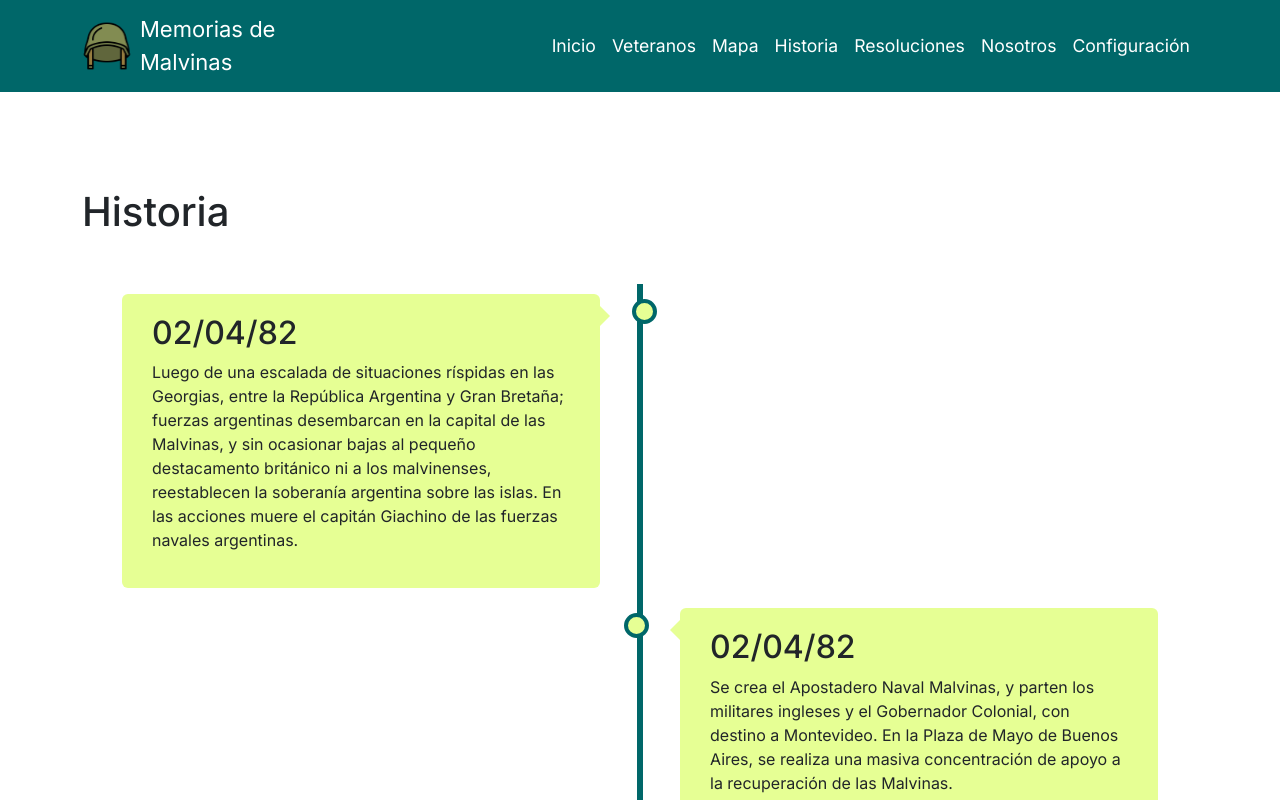
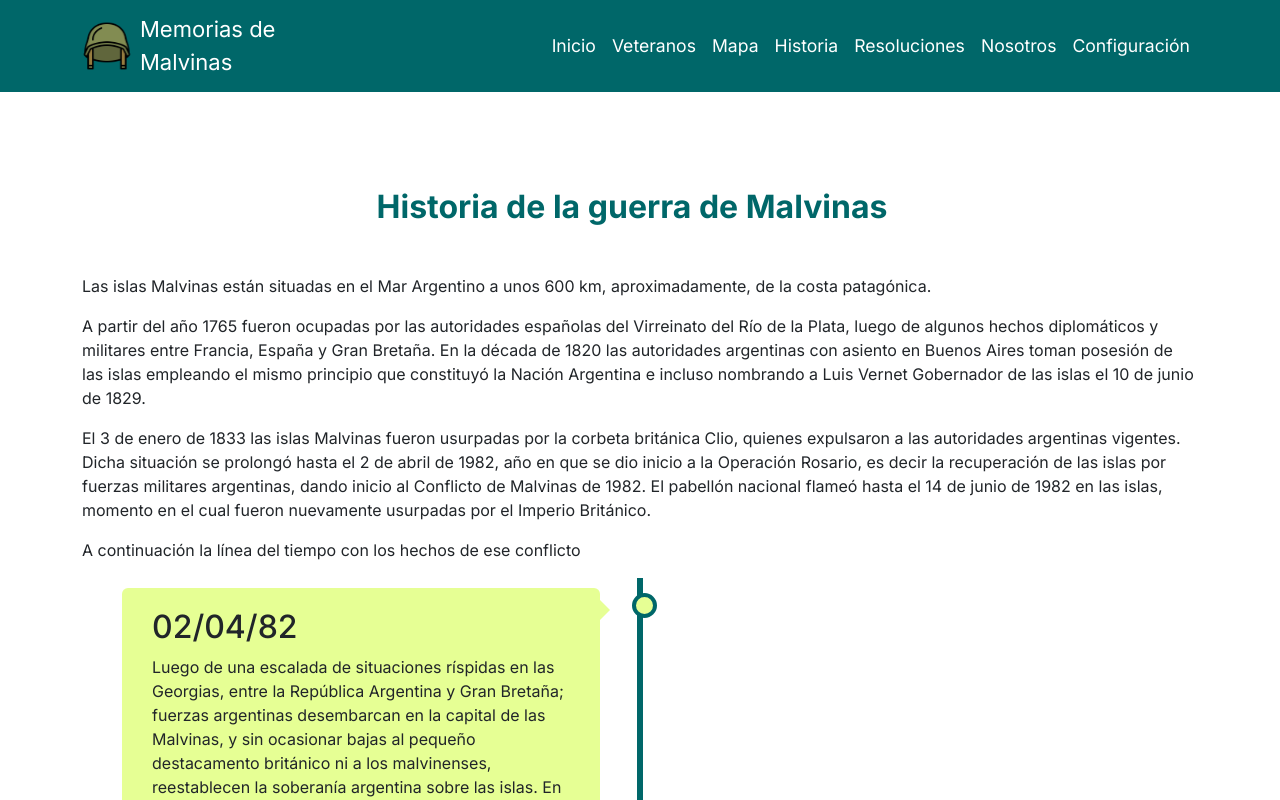
Before and after one commit to Lucho-Castagno/deu-malvinas, a Next.js app: page /historia in a window 1280 px wide. Shown: the top 800 px of the page. Built offline with nearby package versions, Linux system fonts and the light colour scheme.

Commit message:
Formateo de los títulos para que sean del mismo color. También agregue un poco de contexto a la línea del tiempo

```diff
--- a/src/app/globals.css
+++ b/src/app/globals.css
@@ -7,3 +7,9 @@ body {
 .bg-lightyellow {
   background-color: #E6FF94;
 }
+.subtitle {
+  color: #006769;
+  font-size: 2rem;
+  font-weight: bold;
+  margin-right: 1rem;
+}
--- a/src/app/historia/page.js
+++ b/src/app/historia/page.js
@@ -1,6 +1,8 @@
 "use client";
 import { useEffect, useState } from "react";
 import styles from './Historia.module.css';
+import "../globals.css";
+
 
 export default function EventosPage() {
   const [events, setEvents] = useState([]);
@@ -20,8 +22,17 @@ export default function EventosPage() {
 
   return (
     <main className="container my-5 py-5" role="main">
-        <h1 className="mb-5">Historia</h1>
-    <div className={styles.timeline} role="list">
+      <h1 className={`text-center subtitle mb-5`}>Historia de la guerra de Malvinas</h1>
+      <p>Las islas Malvinas están situadas en el Mar Argentino a unos 600 km, aproximadamente, de la costa patagónica.</p>
+      <p>A partir del año 1765 fueron ocupadas por las autoridades españolas del Virreinato del Río de la Plata,
+        luego de algunos hechos diplomáticos y militares entre Francia, España y Gran Bretaña.
+        En la década de 1820 las autoridades argentinas con asiento en Buenos Aires toman posesión de las islas empleando
+         el mismo principio que constituyó la Nación Argentina e incluso nombrando a Luis Vernet Gobernador de las islas el 10 de junio de 1829. </p>
+       <p>El 3 de enero de 1833 las islas Malvinas fueron usurpadas por la corbeta británica Clio, quienes expulsaron a las autoridades argentinas vigentes.
+         Dicha situación se prolongó hasta el 2 de abril de 1982, año en que se dio inicio a la Operación Rosario, es decir la recuperación de las islas por fuerzas militares argentinas,
+          dando inicio al Conflicto de Malvinas de 1982. El pabellón nacional flameó hasta el 14 de junio de 1982 en las islas, momento en el cual fueron nuevamente usurpadas por el Imperio Británico.</p>
+      <p>A continuación la línea del tiempo con los hechos de ese conflicto</p>
+      <div className={styles.timeline} role="list">
       {Array.isArray(events) && events.length > 0 ? (
         events.map((event, index) => (
           <div
--- a/src/app/nosotros/page.js
+++ b/src/app/nosotros/page.js
@@ -1,8 +1,10 @@
+import "../globals.css";
+
 export default function AboutPage() {
     return (
       <div className="container my-5 py-5" role="main">
-        <h1 className="mb-5">Sobre Nosotros</h1>
-        <div className="row">
+      <h1 className={`text-center subtitle mb-5`}>Sobre Nosotros</h1>
+      <div className="row">
           <div className="col-md-12">
             <p>Somos un grupo de estudiantes de la Facultad de Informática de la Universidad Nacional de La Plata que estamos
                 cursando una materia llamada Diseño Centrado en el Usuario.</p>
--- a/src/app/page.tsx
+++ b/src/app/page.tsx
@@ -22,10 +22,10 @@ export default function Home() {
         </div>
       </section>
       <section className={`container text-center m-5`}>
-        <p className={styles.subtitle}>
+        <h1 className={styles.subtitle}>
           Veteranos que lucharon en Malvinas
           <Image src="/soldado.png" alt="Soldado" width={200} height={200} className={styles.subtitleImage} />
-        </p>
+        </h1>
       </section>
       <section className={`container text-center mb-5`}>
         <div className="row">
--- a/src/app/resoluciones/page.js
+++ b/src/app/resoluciones/page.js
@@ -1,7 +1,9 @@
+import "../globals.css";
+
 export default function ResolucionesPage() {
   return (
     <div className="container my-5 py-5" role="main">
-      <h1 className="mb-5">Últimas resoluciones</h1>
+      <h1 className={`text-center subtitle mb-5`}>Últimas resoluciones</h1>
       <div className="row">
         <div className="col-md-12">
 
--- a/src/app/veteranos/Veteranos.module.css
+++ b/src/app/veteranos/Veteranos.module.css
@@ -1,6 +1,7 @@
   .titulo{
-    color:#40A578 !important;
-    font-weight: bold !important;
+    color: #006769 !important;
+    font-size: 2rem !important;;
+    font-weight: bold !important;;
   }
 
   .search-bar {
--- a/src/app/veteranos/page.js
+++ b/src/app/veteranos/page.js
@@ -59,7 +59,7 @@ export default function VeteranosPage() {
 
   return (
     <main className="container my-5 p-5" role="main">
-      <h1 className="text-center titulo mb-5">
+      <h1 className={`text-center ${styles.titulo} mb-5`}>
         Historias de valor en las Malvinas
       </h1>
       <input
```
